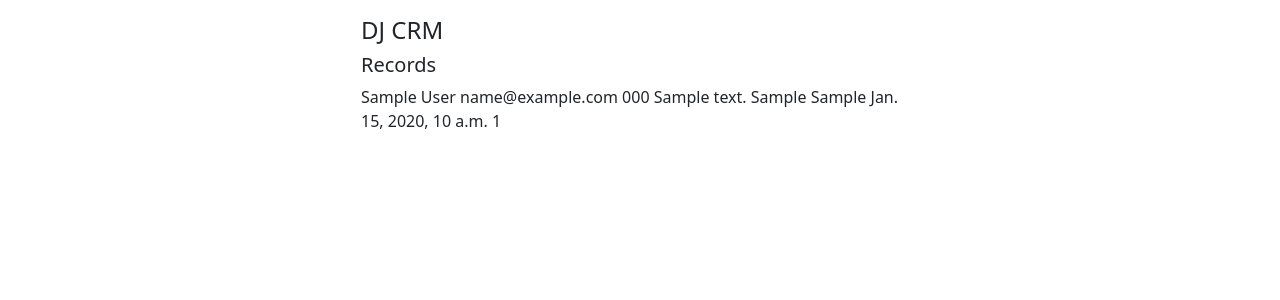
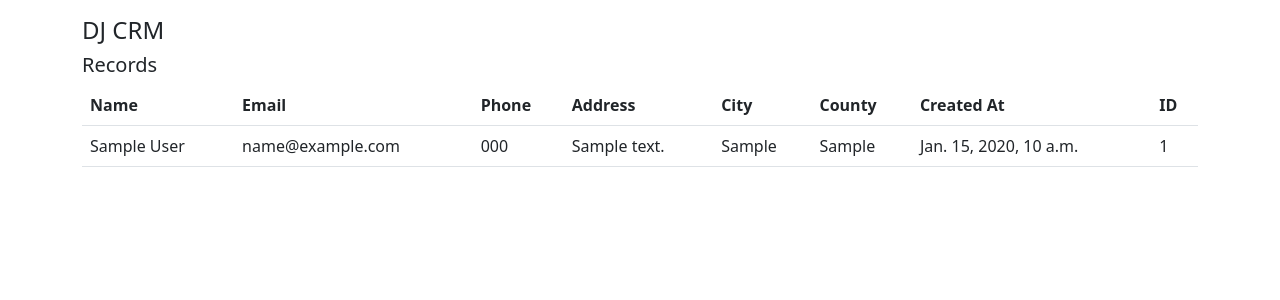
Before and after one commit to PeterOsoo/django-crm-2, a Django app: page / in a window 1280 px wide. Shown: the part 56-356 px from the top of the page. Run offline with Django 4.2, Linux system fonts and the light colour scheme; a user stored in the database is signed in; tables that the repository leaves empty hold one stand-in row (values such as "Sample post").

Commit message:
table display

```diff
--- a/website/templates/website/home.html
+++ b/website/templates/website/home.html
@@ -1,14 +1,37 @@
-{% extends 'base.html' %} {% block content%}
-<div class="col-md-6 offset-md-3">
-	{% if user.is_authenticated %}
-	<h4>DJ CRM</h4>
-	<h5>Records</h5>
-	{% if records %} {% for record in records %} {{ record.first_name }}
-	{{record.last_name }} {{ record.email }} {{record.phone }} {{record.address}}
-	{{ record.city }} {{ record.county }} {{record.created_at }} {{record.id}}
-	<br />
-	{%endfor%} {%endif%} {% else %}
-	<h4 class="mb-2">Login</h4>
-	{% include 'website\login.html'%} {% endif%}
-</div>
-{% endblock content%}
+{% extends 'base.html' %} {% block content%} {% if user.is_authenticated %}
+<h4>DJ CRM</h4>
+<h5>Records</h5>
+
+<!-- table -->
+<table class="table">
+	<thead>
+		<tr>
+			<th scope="col">Name</th>
+			<th scope="col">Email</th>
+			<th scope="col">Phone</th>
+			<th scope="col">Address</th>
+			<th scope="col">City</th>
+			<th scope="col">County</th>
+			<th scope="col">Created At</th>
+			<th scope="col">ID</th>
+		</tr>
+	</thead>
+	<tbody>
+		{% if records %} {% for record in records %}
+		<tr>
+			<td>{{ record.first_name }} {{record.last_name }}</td>
+			<td>{{ record.email }}</td>
+			<td>{{record.phone }}</td>
+			<td>{{record.address}}</td>
+			<td>{{record.city }}</td>
+			<td>{{ record.county }}</td>
+			<td>{{record.created_at }}</td>
+			<td>{{record.id}}</td>
+		</tr>
+		{%endfor%}
+	</tbody>
+</table>
+
+{%endif%} {% else %}
+<h4 class="mb-2">Login</h4>
+{% include 'website\login.html'%} {% endif%} {% endblock content%}
```
